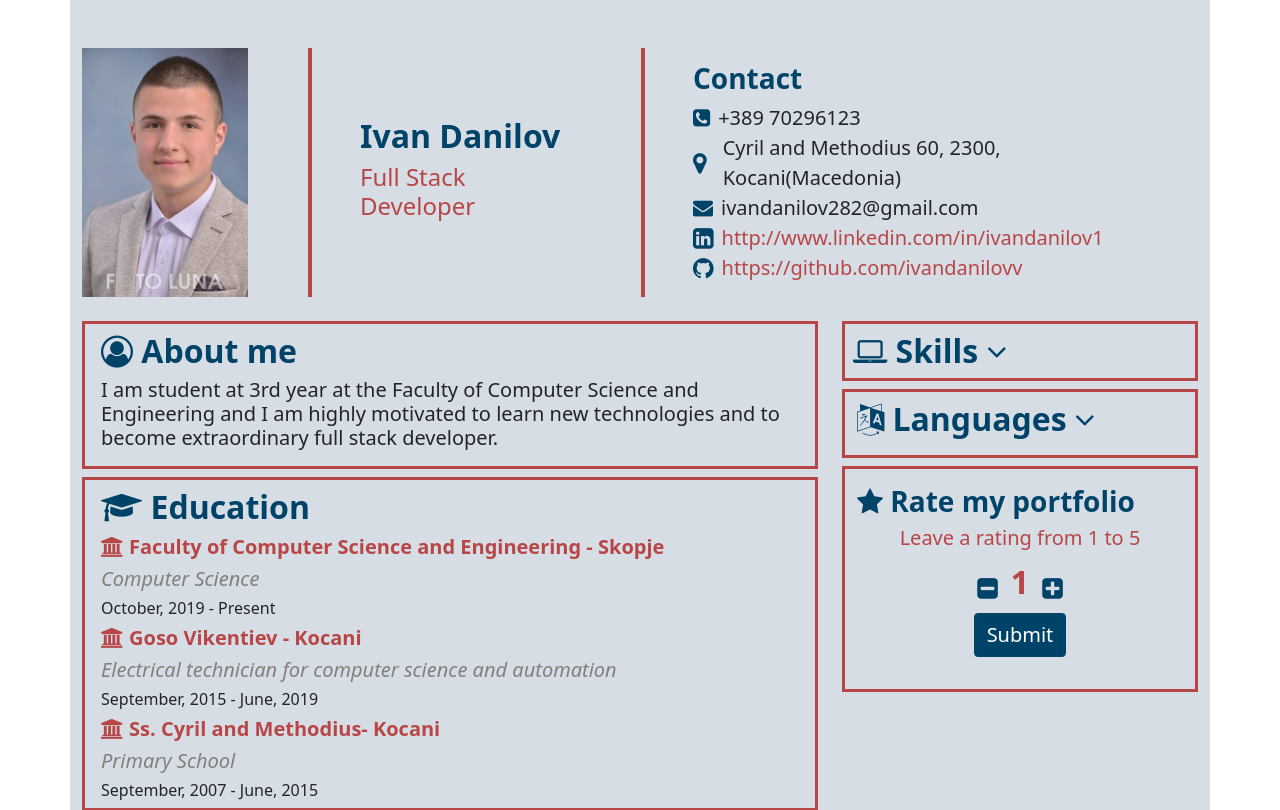
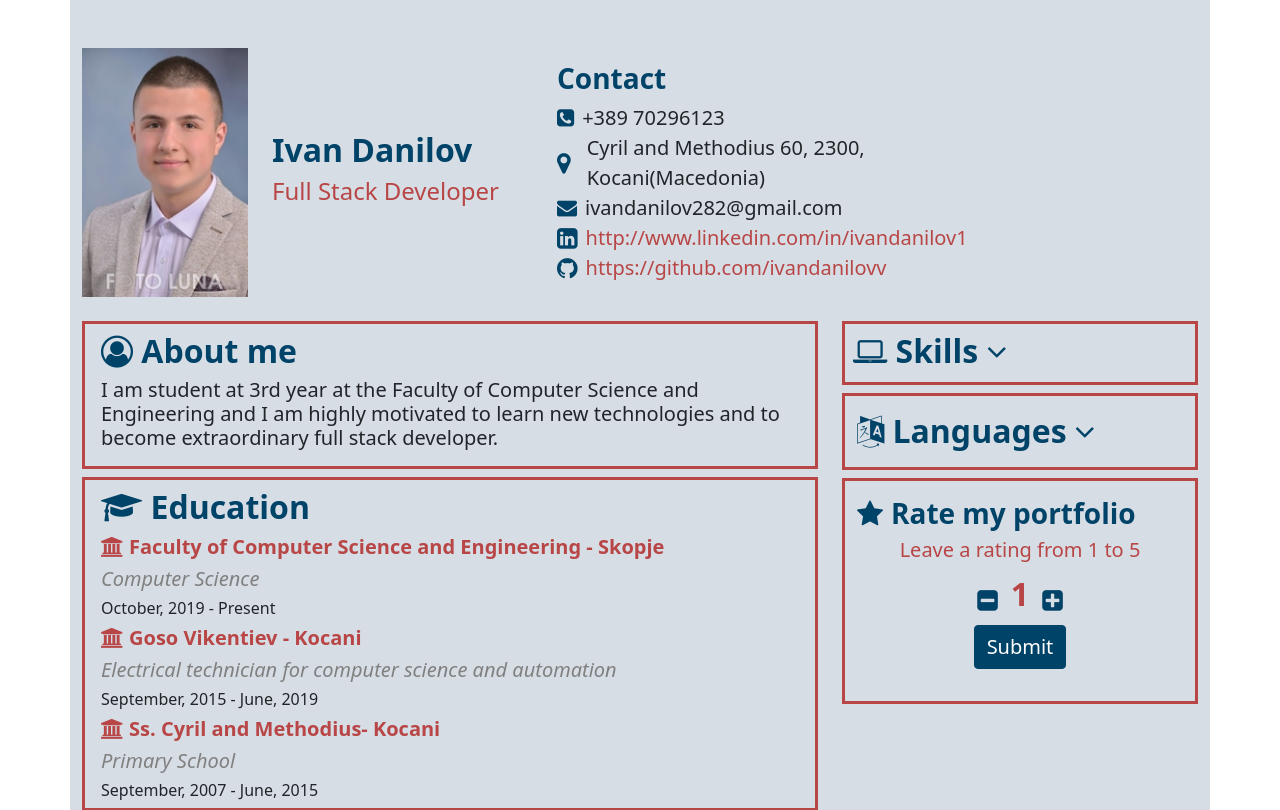
Before and after one commit to ivandanilovv/portfolio, a Vue app: page / in a window 1280 px wide. Shown: the top 810 px of the page. Built offline with nearby package versions, Linux system fonts and the light colour scheme.

Commit message:
Removed some borders

```diff
--- a/src/components/Bio.vue
+++ b/src/components/Bio.vue
@@ -6,15 +6,15 @@
           <img src="../assets/images/tablo_resized.jpg" alt="Profle image">
         </div>
       </div>
-      <div class="col-10 col-md-3 align-bottom d-flex flex-column justify-content-center ps-5 mx-5 custom-border">
-        <h2 class="fw-bold headings-color">
+      <div class="col-10 col-md-3 align-bottom d-flex flex-column justify-content-center">
+        <h2 class="fw-bold headings-color pt-2 pt-sm-0">
           Ivan Danilov
         </h2>
         <h4 class="job-title-color">
           Full Stack Developer
         </h4>
       </div>
-      <div class="col-12 col-md-5 text-start d-flex flex-column justify-content-center ps-5 custom-border">
+      <div class="col-12 col-md-5 text-start d-flex flex-column justify-content-center">
         <h3 class="fw-bold headings-color pt-3 pt-md-0">
           Contact
         </h3>
--- a/src/components/DetailedInfo.vue
+++ b/src/components/DetailedInfo.vue
@@ -2,7 +2,7 @@
   <div class="pt-sm-4">
     <div class="row">
       <div class="col-12 col-md-8 text-start">
-        <about-me class="py-2 ps-3 custom-border"/>
+        <about-me class="py-2 mt-3 mt-sm-0 ps-3 custom-border"/>
         <education class="pt-3 ps-3 mt-2 pt-md-2 custom-border"/>
         <experience class="pt-2 pt-md-2 ps-3 mt-2 custom-border"/>
       </div>
--- a/src/components/Languages.vue
+++ b/src/components/Languages.vue
@@ -1,6 +1,6 @@
 <template>
   <section>
-    <h2 class="ps-lg-2 fw-bold headings-color d-flex flex-nowrap align-items-center"
+    <h2 class="ps-lg-2 pt-2 fw-bold headings-color d-flex flex-nowrap align-items-center"
         @click="displayingLanguages"
         @mouseover="hover = true">
       <i class="fa fa-language pe-2" aria-hidden="true"></i>
--- a/src/components/Rate.vue
+++ b/src/components/Rate.vue
@@ -1,7 +1,7 @@
 <template>
   <section>
-    <h3 class="fw-bold headings-color px-2">
-      <i class="fa fa-star" aria-hidden="true"></i>
+    <h3 class="fw-bold headings-color px-2 d-flex flex-nowrap align-items-center ps-sm-0 ps-md-2">
+      <i class="fa fa-star pe-2" aria-hidden="true"></i>
       Rate my portfolio
     </h3>
     <h5 class="description-color text-center">
--- a/src/components/Skills.vue
+++ b/src/components/Skills.vue
@@ -1,6 +1,6 @@
 <template>
   <section>
-    <h2 class="fw-bold headings-color"
+    <h2 class="fw-bold headings-color pb-1"
         @click="displayingSkills"
         @mouseover="hover = true">
       <i class="fa fa-laptop" aria-hidden="true"></i>
```
